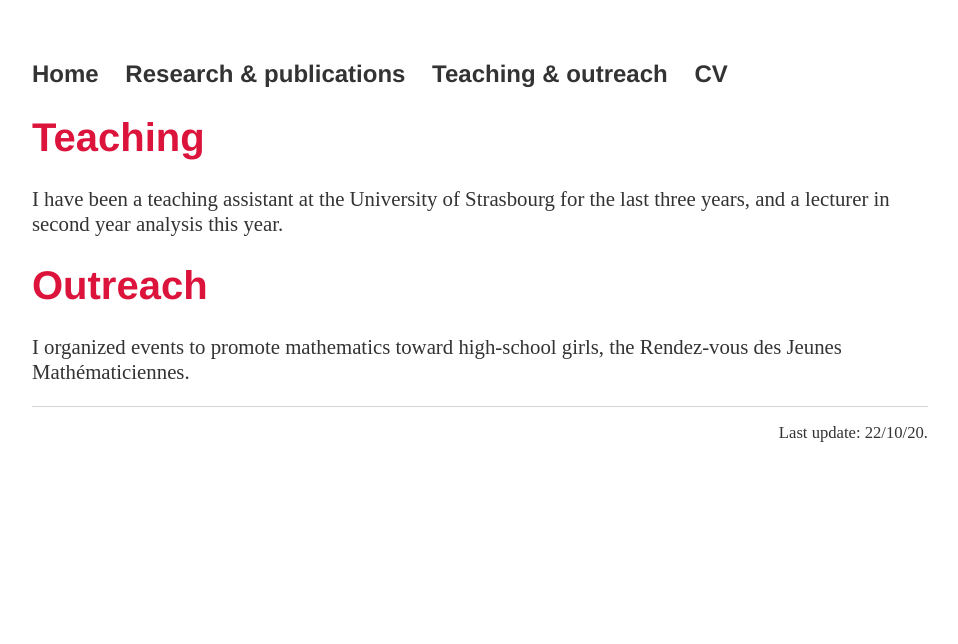
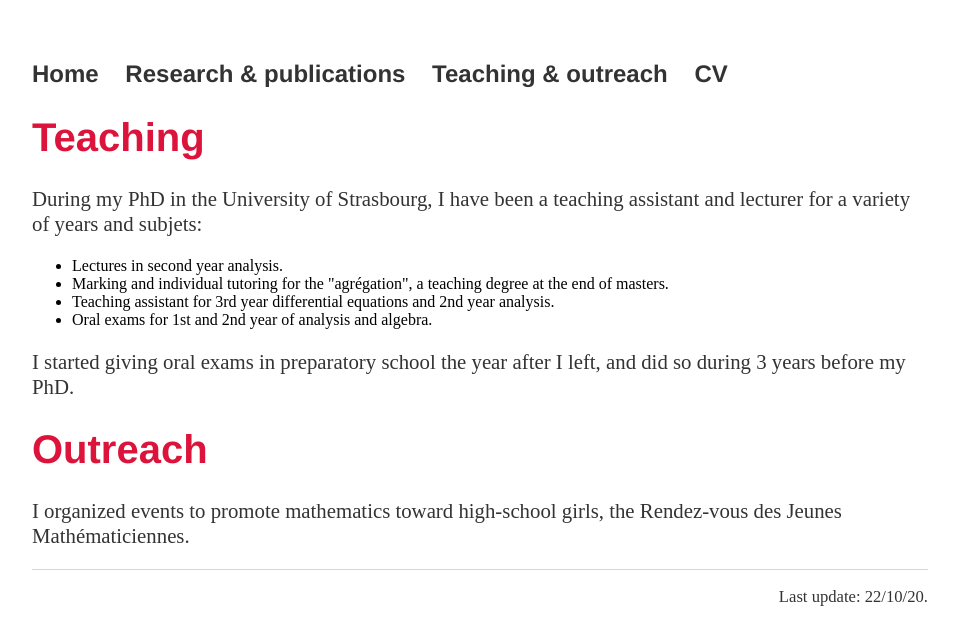
Before and after one commit to lauramonk/lauramonk.github.io, a plain HTML site: page teaching_outreach/index.html in a window 1280 px wide. Shown: the whole page, without its empty margins (160-1118 px from the left). Drawn offline with Linux system fonts and the light colour scheme.

Commit message:
Update index.html

```diff
--- a/teaching_outreach/index.html
+++ b/teaching_outreach/index.html
@@ -18,7 +18,14 @@
 		<div class="container">
 		<div class="blurb">
 			<h1>Teaching</h1>
-			<p>I have been a teaching assistant at the University of Strasbourg for the last three years, and a lecturer in second year analysis this year.</p>
+			<p>During my PhD in the University of Strasbourg, I have been a teaching assistant and lecturer for a variety of years and subjets: <br>
+			<ul>
+				<li>Lectures in second year analysis.</li>
+				<li>Marking and individual tutoring for the "agrégation", a teaching degree at the end of masters.</li>
+				<li>Teaching assistant for 3rd year differential equations and 2nd year analysis.</li>
+				<li>Oral exams for 1st and 2nd year of analysis and algebra.</li>
+			</ul></p>
+			<p>I started giving oral exams in preparatory school the year after I left, and did so during 3 years before my PhD.</p>
       			<h1>Outreach</h1>
 			<p>I organized events to promote mathematics toward high-school girls, the <a href="http://filles-et-maths.fr/rendez-vous-des-jeunes-mathematiciennes/">Rendez-vous des Jeunes Mathématiciennes</a>. </p>
 		</div><!-- /.blurb -->
```
